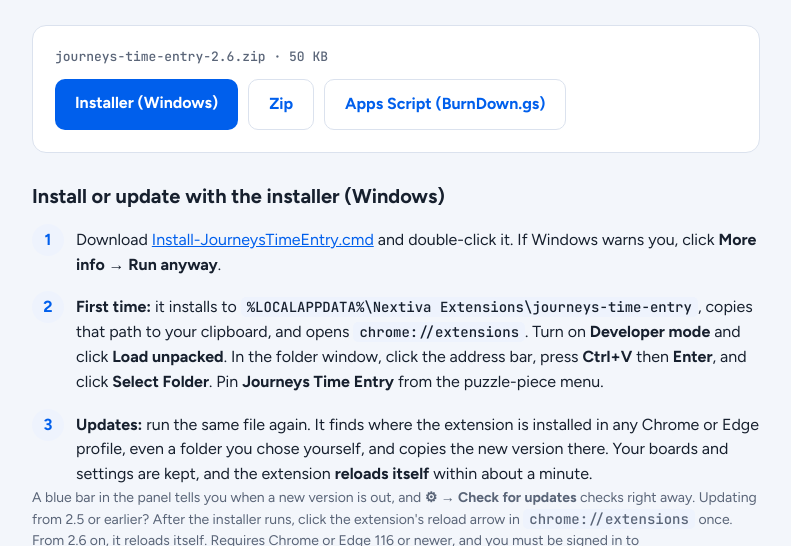
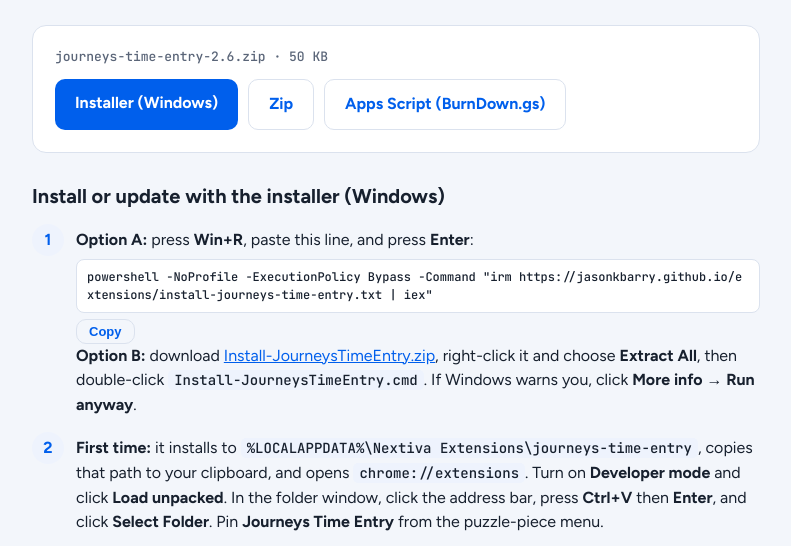
Before and after one commit to jasonkbarry/extensions, a plain HTML site: page journeys-time-entry.html in a window 1280 px wide. Shown: the part 241-787 px from the top of the page, without its empty margins (244-1035 px from the left). Drawn offline with Linux system fonts and the light colour scheme.

Commit message:
Journeys Time Entry installer: zip download and Win+R one-liner
Chrome blocks .cmd downloads, so the installer is now offered as a zip,
or as a one-line PowerShell command (install-journeys-time-entry.txt)
pasted into the Run box. Docs updated.

Co-Authored-By: Claude Opus 5.5 <noreply@anthropic.com>
Claude-Session: https://claude.ai/code/session_01WcNssBtBKtp8tErCG9hcAm

```diff
--- a/journeys-time-entry.html
+++ b/journeys-time-entry.html
@@ -8,6 +8,8 @@
 <link rel="stylesheet" href="https://fonts.googleapis.com/css2?family=Figtree:wght@400;600;700;800&family=JetBrains+Mono:wght@500&display=swap">
 <link rel="stylesheet" href="style.css">
 <style>
+  .cmdline { white-space: pre-wrap; word-break: break-all; background: var(--panel); border: 1px solid var(--line); border-radius: 8px; padding: 8px 10px; margin: 6px 0; font: 12px/1.5 'JetBrains Mono', monospace; }
+  .btn.small { padding: 4px 12px; font-size: 13px; }
   table { width: 100%; border-collapse: collapse; font-size: 14px; }
   th, td { text-align: left; padding: 8px 10px; border-bottom: 1px solid var(--line); vertical-align: top; }
   th { color: var(--muted); font-weight: 600; }
@@ -27,7 +29,7 @@
   <div class="card">
     <div class="meta"><span class="file">journeys-time-entry-2.6.zip · 50 KB</span></div>
     <div class="btns">
-      <a class="btn" href="Install-JourneysTimeEntry.cmd" download>Installer (Windows)</a>
+      <a class="btn" href="Install-JourneysTimeEntry.zip" download>Installer (Windows)</a>
       <a class="btn ghost" href="journeys-time-entry-2.6.zip" download>Zip</a>
       <a class="btn ghost" href="journeys-time-entry-BurnDown.gs" download>Apps Script (BurnDown.gs)</a>
     </div>
@@ -36,9 +38,12 @@
   <section>
     <h2>Install or update with the installer (Windows)</h2>
     <ol class="steps">
-      <li><div>Download <a href="Install-JourneysTimeEntry.cmd" download>Install-JourneysTimeEntry.cmd</a> and double-click it. If Windows warns you, click <strong>More info → Run anyway</strong>.</div></li>
+      <li><div><strong>Option A:</strong> press <strong>Win+R</strong>, paste this line, and press <strong>Enter</strong>:
+        <pre class="cmdline" id="oneliner">powershell -NoProfile -ExecutionPolicy Bypass -Command &quot;irm https://jasonkbarry.github.io/extensions/install-journeys-time-entry.txt | iex&quot;</pre>
+        <button class="btn ghost small" onclick="navigator.clipboard.writeText(document.getElementById('oneliner').textContent);this.textContent='Copied';">Copy</button>
+        <br><strong>Option B:</strong> download <a href="Install-JourneysTimeEntry.zip" download>Install-JourneysTimeEntry.zip</a>, right-click it and choose <strong>Extract All</strong>, then double-click <code>Install-JourneysTimeEntry.cmd</code>. If Windows warns you, click <strong>More info → Run anyway</strong>.</div></li>
       <li><div><strong>First time:</strong> it installs to <code>%LOCALAPPDATA%\Nextiva Extensions\journeys-time-entry</code>, copies that path to your clipboard, and opens <code>chrome://extensions</code>. Turn on <strong>Developer mode</strong> and click <strong>Load unpacked</strong>. In the folder window, click the address bar, press <strong>Ctrl+V</strong> then <strong>Enter</strong>, and click <strong>Select Folder</strong>. Pin <strong>Journeys Time Entry</strong> from the puzzle-piece menu.</div></li>
-      <li><div><strong>Updates:</strong> run the same file again. It finds where the extension is installed in any Chrome or Edge profile, even a folder you chose yourself, and copies the new version there. Your boards and settings are kept, and the extension <strong>reloads itself</strong> within about a minute.</div></li>
+      <li><div><strong>Updates:</strong> run it again (either option). It finds where the extension is installed in any Chrome or Edge profile, even a folder you chose yourself, and copies the new version there. Your boards and settings are kept, and the extension <strong>reloads itself</strong> within about a minute.</div></li>
     </ol>
     <p class="note">A blue bar in the panel tells you when a new version is out, and <strong>⚙ → Check for updates</strong> checks right away. Updating from 2.5 or earlier? After the installer runs, click the extension's reload arrow in <code>chrome://extensions</code> once. From 2.6 on, it reloads itself. Requires Chrome or Edge 116 or newer, and you must be signed in to <code>onboarding.nextiva.com</code>.</p>
   </section>
@@ -142,7 +147,7 @@
 
   <section>
     <h2>Updating</h2>
-    <p class="note">Run the installer again. To update by hand instead, copy the new zip's files over your <code>journeys-time-entry</code> folder, keeping the folder name, and click the reload arrow in <code>chrome://extensions</code>. Full documentation is in <code>README.html</code> inside the folder.</p>
+    <p class="note">Run the installer again (Win+R command or the zip). To update by hand instead, copy the new zip's files over your <code>journeys-time-entry</code> folder, keeping the folder name, and click the reload arrow in <code>chrome://extensions</code>. Full documentation is in <code>README.html</code> inside the folder.</p>
     <p class="note"><strong>Coming from 1.8 or earlier?</strong> Also update the Apps Script: paste in the new <a href="journeys-time-entry-BurnDown.gs" download>BurnDown.gs</a> (version 5), save, and use <strong>Manage deployments → ✏ → Version: New version → Deploy</strong>. Your <code>/exec</code> URL stays the same. If you were on 1.7 or earlier, also fill in <strong>Sheet link</strong> in ⚙.</p>
   </section>
   <footer>Works in Google Chrome and Microsoft Edge. All settings stay in your own Chrome profile.</footer>
```
Also changed, not shown: index.html (+1 -1 lines), install-journeys-time-entry.txt (added), 3 other files.
